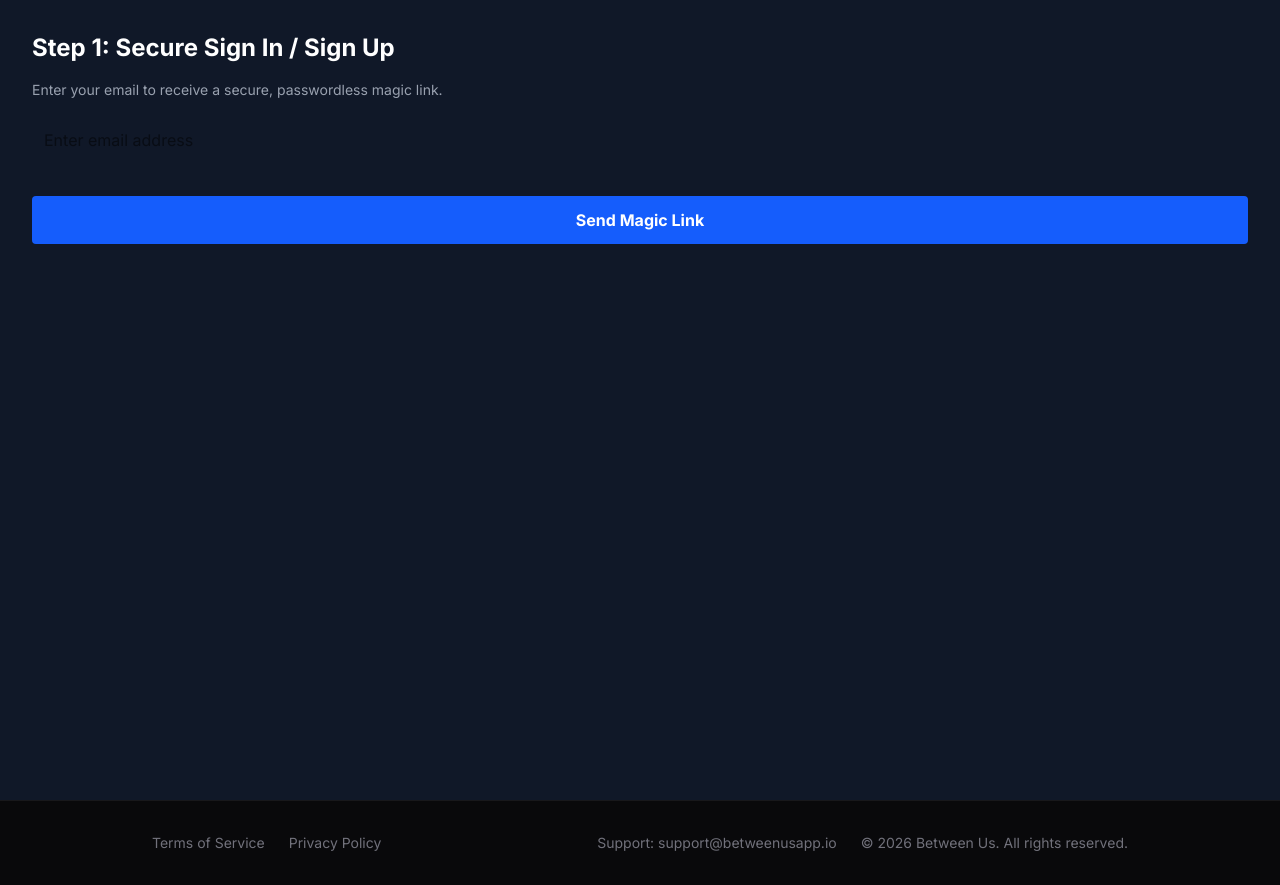
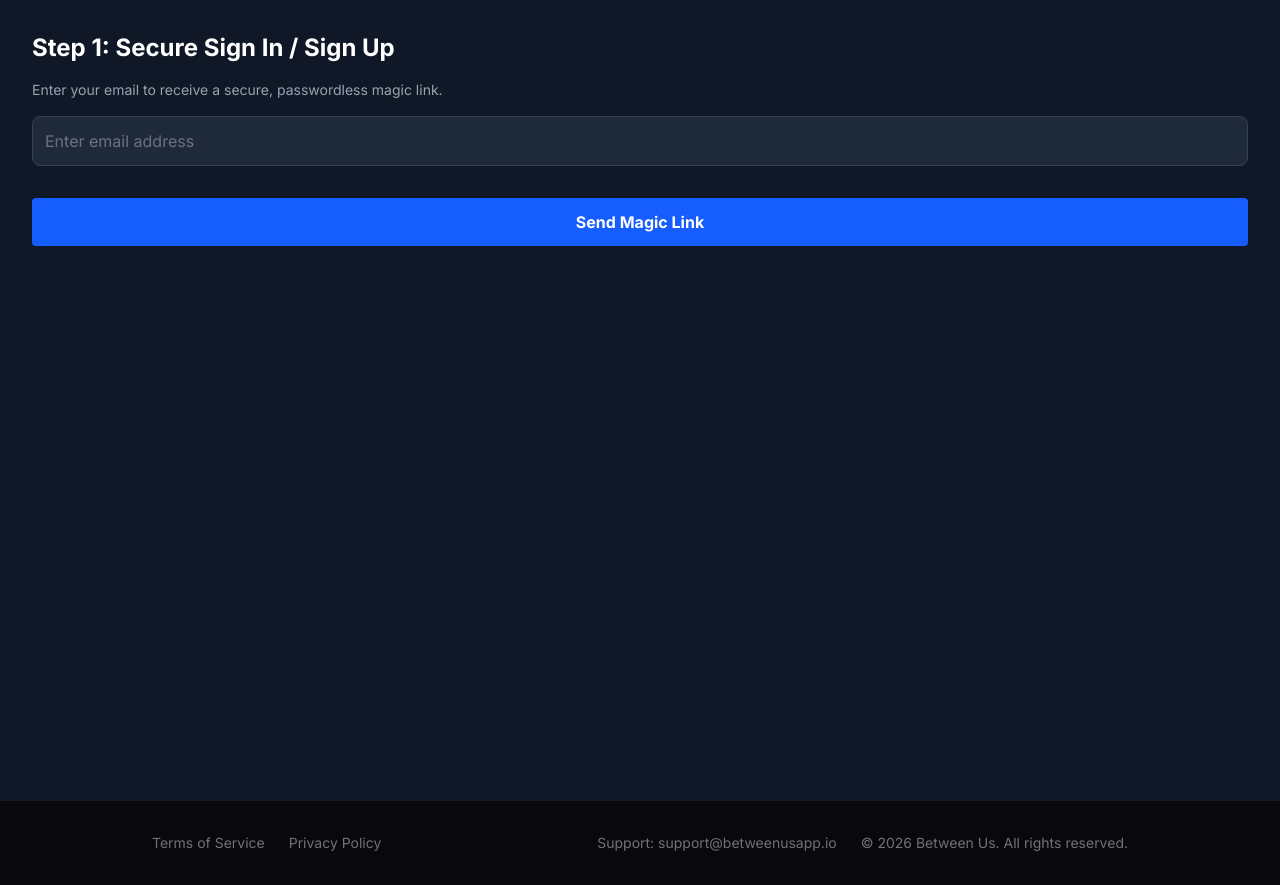
Before and after one commit to jdavis641/between-us, a Next.js app: page /onboarding in a window 1280 px wide. Built offline with nearby package versions, Linux system fonts and the light colour scheme; no server answers.

Commit message:
Update email input field in sign-in component

```diff
--- a/app/onboarding/page.tsx
+++ b/app/onboarding/page.tsx
@@ -111,7 +111,7 @@ export default function OnboardingFlow() {
         <input
           type="email"
           placeholder="Enter email address"
-          className="p-3 text-black rounded"
+          className="w-full p-3 bg-gray-800 text-white placeholder-gray-500 border border-gray-700 rounded-lg focus:outline-none focus:border-blue-500"
           onChange={(e) => setFormData({...formData, email: e.target.value})}
         />
         <button onClick={handleSendMagicLink} className="bg-blue-600 p-3 rounded font-bold mt-4 hover:bg-blue-500">
```
